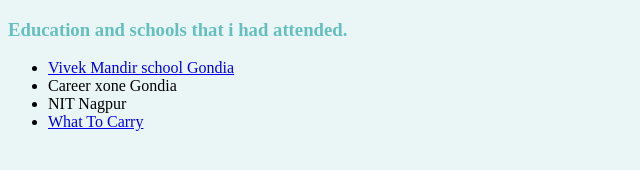
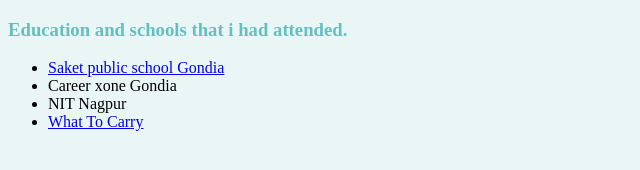
Before and after one commit to satyam287/cv, a plain HTML site: page hobbies.html in a window 1280 px wide. Shown: the full height of the page, 0-640 px from the left. Drawn offline with Linux system fonts and the light colour scheme.

Commit message:
Update hobbies.html

```diff
--- a/hobbies.html
+++ b/hobbies.html
@@ -10,7 +10,7 @@
 <body>
   <h3><strong>Education and schools that i had attended.</strong></h3>
   <ul>
-    <li><a href="https://school.careers360.com/schools/saket-public-school-bajaj-nagar-gondia">Vivek Mandir school Gondia</a>
+    <li><a href="https://school.careers360.com/schools/saket-public-school-bajaj-nagar-gondia">Saket public school Gondia</a>
 
 
 
```
